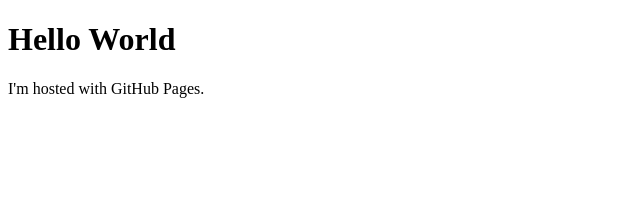
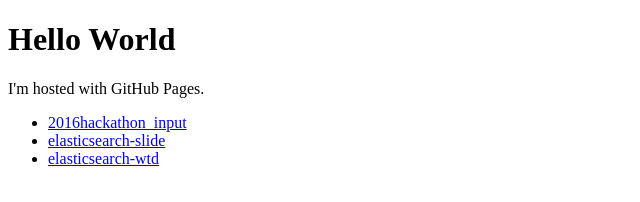
Before and after one commit to motohashi/motohashi.github.io, a plain HTML site: page index.html in a window 1280 px wide. Shown: the whole page, without its empty margins (0-640 px from the left). Drawn offline with Linux system fonts and the light colour scheme.

Commit message:
modify link

```diff
--- a/index.html
+++ b/index.html
@@ -3,5 +3,10 @@
 <body>
 <h1>Hello World</h1>
 <p>I'm hosted with GitHub Pages.</p>
+<ul>
+  <li><a href='./2016hackathon_input'>2016hackathon_input</a></li>
+  <li><a href='./elasticsearch-slide'>elasticsearch-slide</a></li>
+  <li><a href='./elasticsearch-wtd'>elasticsearch-wtd</a></li>
+</ul>
 </body>
 </html>
```
Also changed, not shown: 2016hackathon_input/index.html (renamed from 2016hackathon_input/2016hackathon_input.html), 1 other file.
